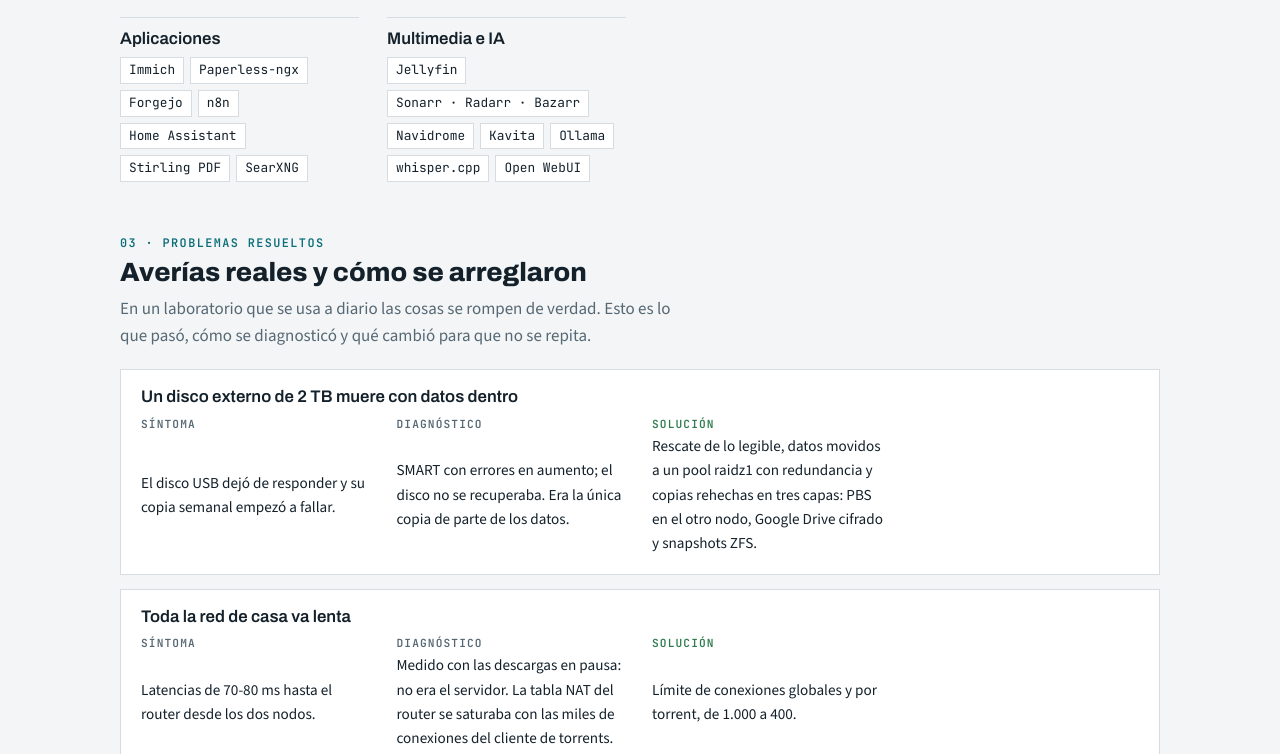
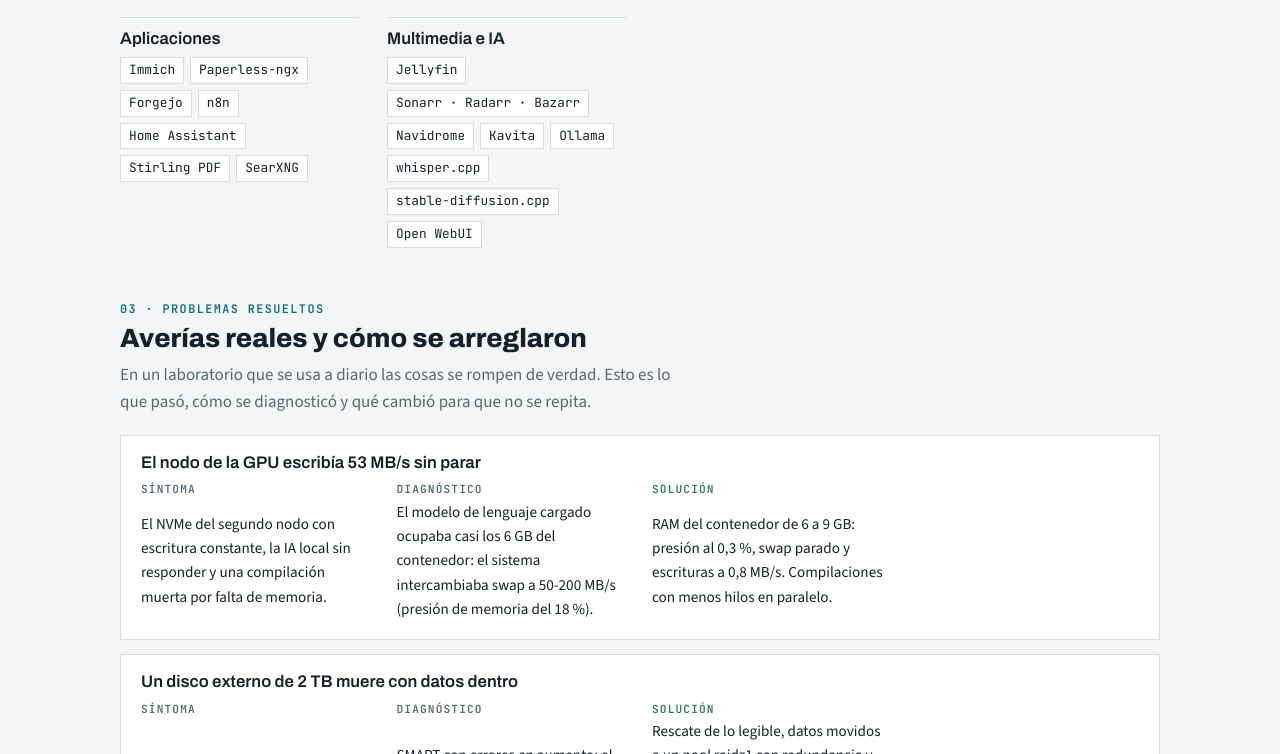
Before and after one commit to horaciogn/horaciogn.github.io, a plain HTML site: page index.html in a window 1280 px wide. Shown: the part 1708-2462 px from the top of the page. Drawn offline with nearby package versions, Linux system fonts and the light colour scheme.

Commit message:
Actualiza el portfolio (2026-11-22 13:55)

```diff
--- a/index.html
+++ b/index.html
@@ -124,7 +124,7 @@ footer{border-top:1px solid var(--line);padding-top:16px;color:var(--muted);font
   <span class="eyebrow">Portfolio · Administración de sistemas y redes</span>
   <h1>Un centro de datos pequeño, montado y mantenido en casa</h1>
   <p class="lead">Soy Horacio, estudiante de 2.º de SMR (Sistemas Microinformáticos y Redes) en Cartagena. Desde noviembre de 2026 administro un clúster Proxmox de dos nodos con almacenamiento ZFS, copias verificadas, monitorización, seguridad y un laboratorio de ciberseguridad aislado. Esta página es su hoja técnica y su bitácora: crece a medida que el laboratorio avanza.</p>
-  <div class="who"><span>Horacio</span><span>2.º SMR · Cartagena</span><span id="actualizado">Actualizado el 20/11/2026</span></div>
+  <div class="who"><span>Horacio</span><span>2.º SMR · Cartagena</span><span id="actualizado">Actualizado el 22/11/2026</span></div>
   <div class="facts" aria-label="Cifras del laboratorio">
     <div class="fact"><b>2</b><span>nodos Proxmox VE 9 en clúster</span></div>
     <div class="fact"><b>10</b><span>contenedores LXC en producción</span></div>
@@ -171,7 +171,7 @@ footer{border-top:1px solid var(--line);padding-top:16px;color:var(--muted);font
       </dl>
       <ul class="cts">
         <li><span class="id">CT 102</span>Jellyfin con transcodificación por GPU (VAAPI)</li>
-        <li><span class="id">CT 106</span>IA local en GPU: Ollama y Whisper (voz a texto)</li>
+        <li><span class="id">CT 106</span>IA local en GPU: Ollama, Whisper (voz a texto) y generación de imágenes</li>
         <li><span class="id">CT 108</span>Proxmox Backup Server: copias diarias deduplicadas</li>
       </ul>
       <p class="net">Red: LAN de casa, DNS interno con dominio <span class="mono">home.arpa</span> y certificados HTTPS propios. Acceso desde fuera solo por VPN (Tailscale), sin puertos abiertos en el router. El laboratorio va en un puente aislado detrás de su propio cortafuegos.</p>
@@ -190,7 +190,7 @@ footer{border-top:1px solid var(--line);padding-top:16px;color:var(--muted);font
     <div class="group"><h3>Monitorización</h3><div class="tags"><span class="tag">Prometheus</span><span class="tag">Grafana</span><span class="tag">Uptime Kuma</span><span class="tag">Scrutiny (SMART)</span><span class="tag">ntfy</span><span class="tag">changedetection.io</span></div></div>
     <div class="group"><h3>Red y acceso</h3><div class="tags"><span class="tag">Caddy (proxy HTTPS)</span><span class="tag">DNS local</span><span class="tag">Guacamole</span><span class="tag">Homarr</span><span class="tag">Docker Compose</span></div></div>
     <div class="group"><h3>Aplicaciones</h3><div class="tags"><span class="tag">Immich</span><span class="tag">Paperless-ngx</span><span class="tag">Forgejo</span><span class="tag">n8n</span><span class="tag">Home Assistant</span><span class="tag">Stirling PDF</span><span class="tag">SearXNG</span></div></div>
-    <div class="group"><h3>Multimedia e IA</h3><div class="tags"><span class="tag">Jellyfin</span><span class="tag">Sonarr · Radarr · Bazarr</span><span class="tag">Navidrome</span><span class="tag">Kavita</span><span class="tag">Ollama</span><span class="tag">whisper.cpp</span><span class="tag">Open WebUI</span></div></div>
+    <div class="group"><h3>Multimedia e IA</h3><div class="tags"><span class="tag">Jellyfin</span><span class="tag">Sonarr · Radarr · Bazarr</span><span class="tag">Navidrome</span><span class="tag">Kavita</span><span class="tag">Ollama</span><span class="tag">whisper.cpp</span><span class="tag">stable-diffusion.cpp</span><span class="tag">Open WebUI</span></div></div>
   </div>
 </section>
 
@@ -201,6 +201,12 @@ footer{border-top:1px solid var(--line);padding-top:16px;color:var(--muted);font
     <p>En un laboratorio que se usa a diario las cosas se rompen de verdad. Esto es lo que pasó, cómo se diagnosticó y qué cambió para que no se repita.</p>
   </div>
   <div class="cases">
+    <article class="case">
+      <h3>El nodo de la GPU escribía 53 MB/s sin parar</h3>
+      <div><span class="k">Síntoma</span><p>El NVMe del segundo nodo con escritura constante, la IA local sin responder y una compilación muerta por falta de memoria.</p></div>
+      <div><span class="k">Diagnóstico</span><p>El modelo de lenguaje cargado ocupaba casi los 6 GB del contenedor: el sistema intercambiaba swap a 50-200 MB/s (presión de memoria del 18 %).</p></div>
+      <div><span class="k fix">Solución</span><p>RAM del contenedor de 6 a 9 GB: presión al 0,3 %, swap parado y escrituras a 0,8 MB/s. Compilaciones con menos hilos en paralelo.</p></div>
+    </article>
     <article class="case">
       <h3>Un disco externo de 2 TB muere con datos dentro</h3>
       <div><span class="k">Síntoma</span><p>El disco USB dejó de responder y su copia semanal empezó a fallar.</p></div>
@@ -281,7 +287,9 @@ footer{border-top:1px solid var(--line);padding-top:16px;color:var(--muted);font
     <h2 id="h-bit">Cómo ha ido creciendo</h2>
   </div>
   <ol id="bitacora" reversed>
-    <li><time datetime="2026-11-20">20 nov 2026</time><p>Autorreparación de servicios, actualizaciones con rollback, informe mensual de capacidad, subtítulos y transcripción con Whisper en la GPU. Limpieza de paneles que no se usaban (todo pasa a Docker Compose gestionado por API), vigilancia de webs con aviso al móvil y un navegador sin pantalla para que el agente lea webs por su cuenta.</p></li>
+    <li><time datetime="2026-11-22">22 nov 2026</time><p>Generador de imágenes local en la GPU (stable-diffusion.cpp con Vulkan y SDXL Turbo, compilado a mano para Debian 13): una imagen en 10-17 s, compartiendo la tarjeta con el modelo de lenguaje.</p></li>
+    <li><time datetime="2026-11-21">21 nov 2026</time><p>Diagnóstico de un contenedor de IA que vivía en swap y desgastaba el NVMe; RAM ajustada en dos contenedores. Actualización de los dos nodos con una red muy lenta, descargando los paquetes una vez y pasándolos al otro nodo.</p></li>
+    <li><time datetime="2026-11-20">20 nov 2026</time><p>Autorreparación de servicios, actualizaciones con rollback, informe mensual de capacidad, subtítulos y transcripción con Whisper en la GPU. Limpieza de paneles que no se usaban (todo pasa a Docker Compose gestionado por API), vigilancia de webs con aviso al móvil y un navegador sin pantalla para que el agente lea webs por su cuenta. Encargos al agente desde el móvil y parte diario automático.</p></li>
     <li><time datetime="2026-11-19">19 nov 2026</time><p>Las tareas programadas pasan al propio servidor (no dependen del PC). Copia cifrada fuera de casa con restic.</p></li>
     <li><time datetime="2026-11-18">18 nov 2026</time><p>Jellyfin migrado al segundo nodo con transcodificación por GPU. CrowdSec en los hosts. Laboratorio de ciberseguridad con OPNsense, Kali, Metasploitable y un controlador de dominio.</p></li>
     <li><time datetime="2026-11-17">17 nov 2026</time><p>Proxy HTTPS con dominio interno para todos los servicios, Proxmox Backup Server y una veintena de aplicaciones nuevas.</p></li>
```
